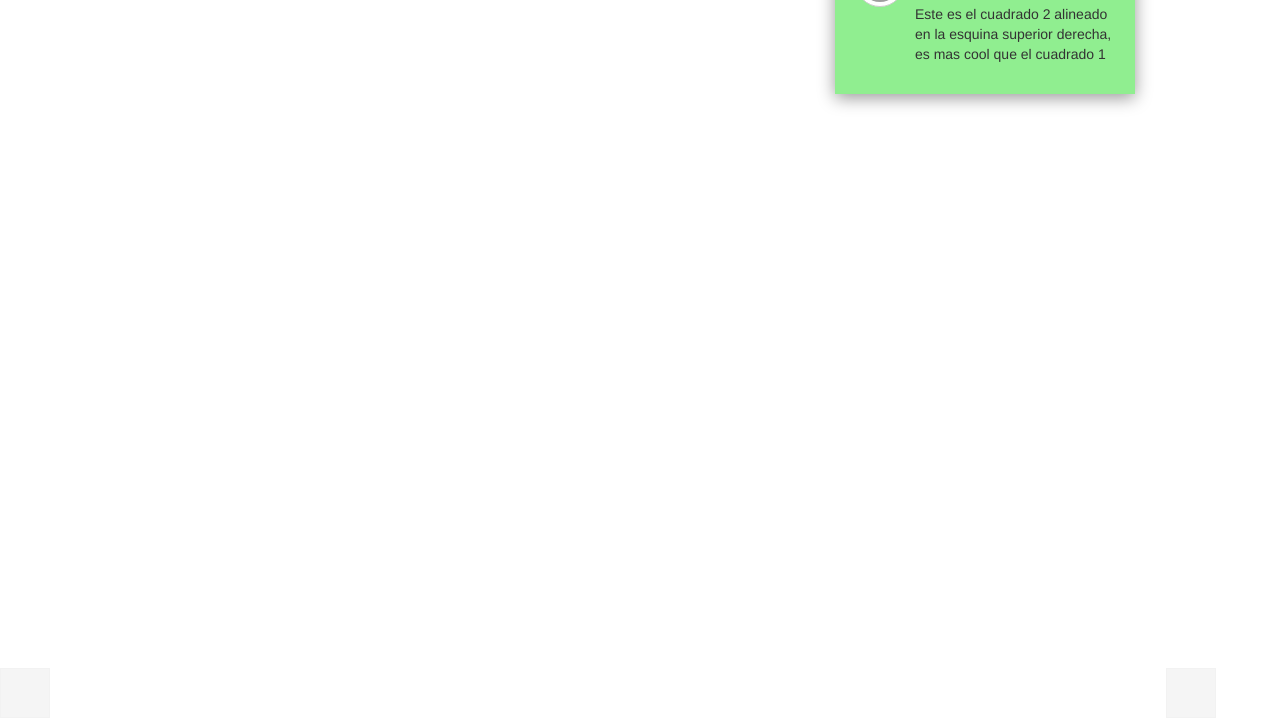
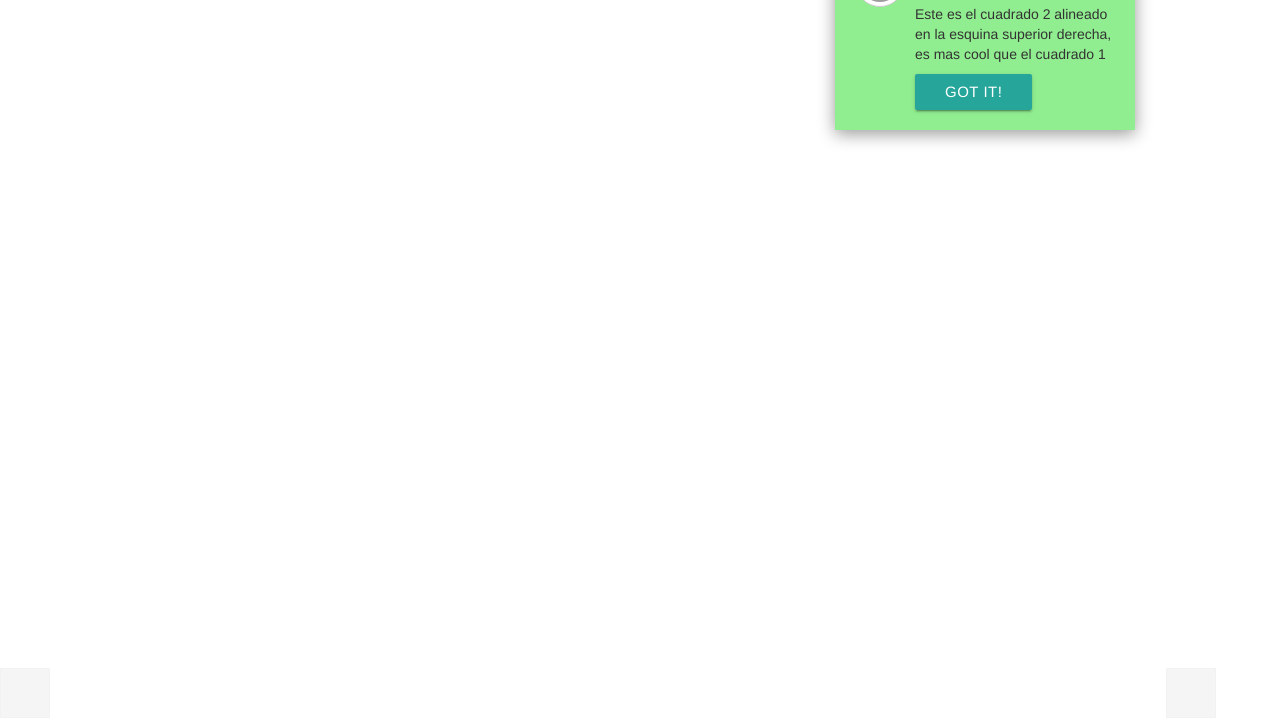
Before and after one commit to luttingere/presenterjs, a plain HTML site: page index.html in a window 1280 px wide. Both pictures are taken after a click on the button "GOT IT!". Shown: the part 82-800 px from the top of the page. Drawn offline with nearby package versions, Linux system fonts and the light colour scheme; grey boxes are pictures that could not be loaded; a web font is replaced by a local one.

Commit message:
button click instead of box click

```diff
--- a/css/presenter.less
+++ b/css/presenter.less
@@ -89,6 +89,10 @@ md-dialog {
   &.hide {
     opacity: 0 !important;
   }
+}
+
+.elevate {
+  z-index: 10001;
 }
 
 #guide-message {
--- a/js/presenter.js
+++ b/js/presenter.js
@@ -18,15 +18,10 @@ function getPresenterInstance(step) {
  * @param step
  */
 function show(step) {
-    //var stepElement = $('.'+step.id);
     var stepElement = $('body').find('.' + step.id);
     var presenter = getPresenterInstance(step);
     var topAndLeft = findPosition(step.position, stepElement, presenter);
-    presenter.off("click");
-    presenter.on("click", function () {
-        onStepEnd(step, stepElement, presenter)
-        show(steps[step.nextStep]);
-    }).css({
+    presenter.css({
         "position": "absolute",
         "left": stepElement.position().left + (topAndLeft.left),
         "top": stepElement.position().top + (topAndLeft.top)
@@ -49,7 +44,7 @@ function onStepStart(step, stepElement, presenter) {
     stepElement.removeClass(step.drawOnTargetAtEnd);
     stepElement.addClass(step.drawOnTargetAtStart);
     presenter.addClass(step.drawOnSelf);
-    transform(presenter, step);
+    transform(presenter, step,stepElement);
     presenter.find('#dialogue-indicator').addClass(step.indicatorPosition);
 }
 
@@ -79,21 +74,33 @@ function onStepEnd(step, stepElement, presenter) {
  * @param presenter
  * @param step
  */
-function transform(presenter, step) {
+function transform(presenter, step,stepElement) {
     if (step.template != null && step.template != "") {
         $(step.template).css({}).appendTo(presenter);
     } else {
         $(presenterDefaultBody).css({}).appendTo(presenter);
     }
+    var presenterBtn =  presenter.find('#dialogue-btn')
     if (!step.button) {
-        presenter.find('#dialogue-btn').addClass("hide");
+        presenterBtn.addClass("hide");
     } else {
-        presenter.find('#dialogue-btn').removeClass("hide");
-        presenter.find('#dialogue-btn').html(step.button);
+        presenterBtn.removeClass("hide");
+        presenterBtn.html(step.button);
+        presenterBtn.off("click");
+        presenterBtn.on("click", function () {
+            onStepEnd(step, stepElement, presenter)
+            show(steps[step.nextStep]);
+        });
     }
     presenter.find('#presenter_title').html(step.title);
     presenter.find('#presenter_message').html(step.text);
     presenter.addClass("show");
+
+
+
+
+
+
 }
 
 /**
--- a/js/presenterTest.js
+++ b/js/presenterTest.js
@@ -32,6 +32,7 @@ $(document).ready(function () {
             title: "Cuadradito 2",
             text: "Este es el cuadrado 2 alineado en la esquina superior derecha, es mas cool que el cuadrado 1",
             position: "BOTTOM_LEFT",
+            button: "GOT IT!",
             indicatorPosition: "right-top",
             drawOnTargetAtStart: "elevate",
             drawOnTargetAtEnd: "",
@@ -63,7 +64,7 @@ $(document).ready(function () {
             title: "Cuadradito 4",
             text: "Este es el cuadrado 4 alineado en la esquina inferior derecha es el ultimo, aqui termina la presentacion",
             position: "TOP_LEFT",
-            button: "",
+            button: "GOT IT!",
             indicatorPosition: "right-bottom",
             drawOnTargetAtStart: "elevate",
             drawOnTargetAtEnd: "",
```
